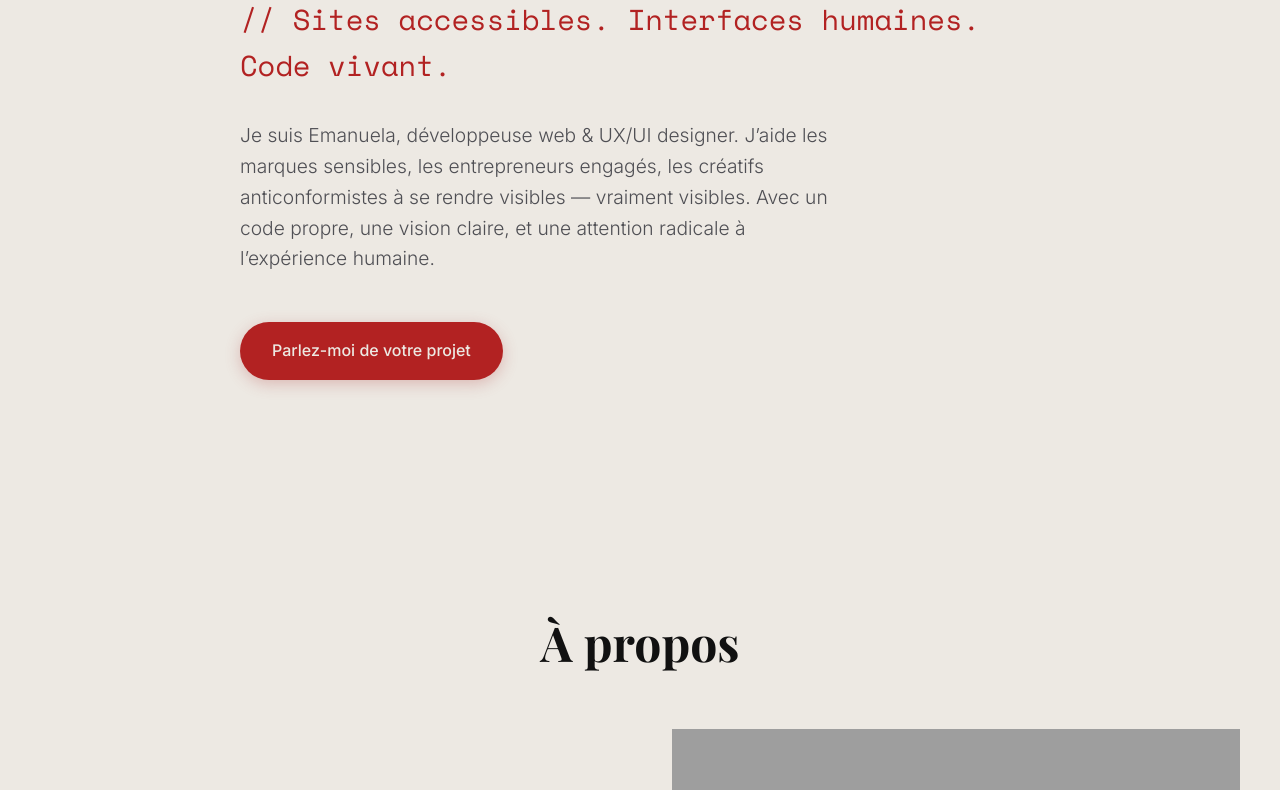
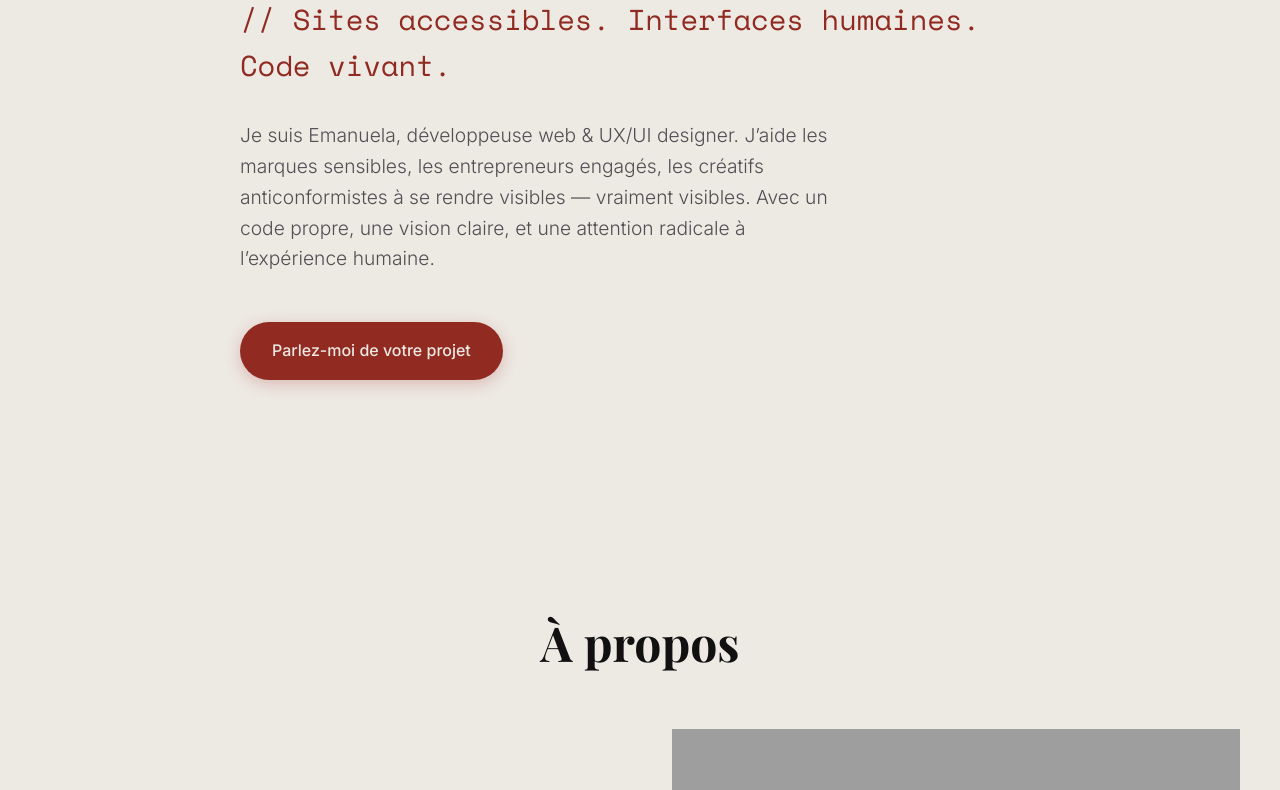
Before and after one commit to emanuelapalazzolacanfora/codehumain, a plain HTML site: page index.html in a window 1280 px wide. Shown: the part 292-1082 px from the top of the page. Drawn offline with nearby package versions, Linux system fonts and the light colour scheme; grey boxes are pictures that could not be loaded.

Commit message:
Update stylesheet.css

```diff
--- a/css/stylesheet.css
+++ b/css/stylesheet.css
@@ -1,7 +1,7 @@
    :root {
       --noir-encre: #111111;
       --lin-chaud: #EDE9E3;
-      --rouge-brique: #B22222;
+      --rouge-brique: #912a21;
       --bleu-fume: #4F4F54;
       --cuivre: #C6A877;
       --blanc: #FFFFFF;
```
